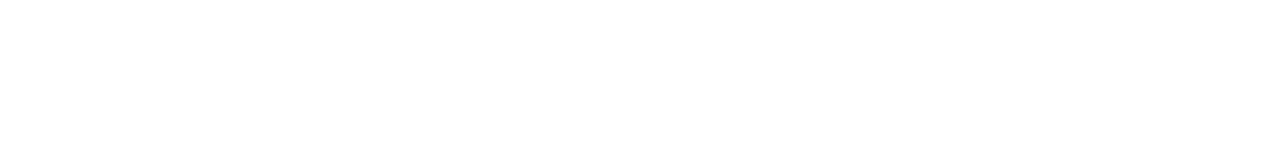
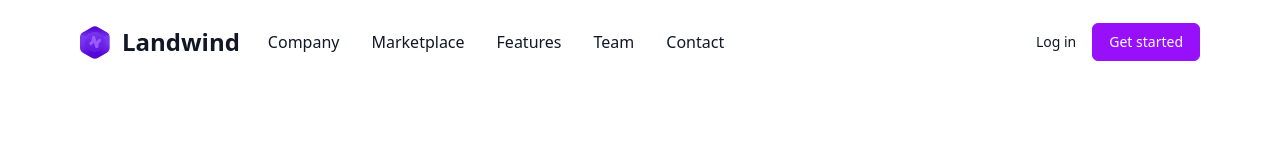
Before and after one commit to bcesarr/first-landingpage-tailwind, a plain HTML site: page index.html in a window 1280 px wide. Drawn offline with nearby package versions, Linux system fonts and the light colour scheme.

Commit message:
Header adicionado ao Projeto

```diff
--- a/index.html
+++ b/index.html
@@ -8,8 +8,28 @@
 </head>
 <body>
     <!-- Header -->
-    <header>
+    <header class="flex justify-between items-center w-full h-21 px-20">
+        <div class="flex justify-center items-center gap-7">
+            <div class="flex justify-center items-center">
+                <a href="#" class="flex justify-center items-center gap-3">
+                    <img src="src/assets/icons/logo.svg" alt="Logo da Landwind">
+                    <h1 class="text-2xl font-semibold text-gray-900">Landwind</h1>
+                </a>
+            </div>
 
+            <nav class="flex justify-center items-center gap-8 ">
+                <a href="#company" class="text-base font-medium text-gray-900">Company</a>
+                <a href="#marketplace" class="text-base font-medium text-gray-900">Marketplace</a>
+                <a href="#features" class="text-base font-medium text-gray-900">Features</a>
+                <a href="#team" class="text-base font-medium text-gray-900">Team</a>
+                <a href="#contact" class="text-base font-medium text-gray-900">Contact</a>
+            </nav>
+        </div>
+
+        <div class="flex justify-center items-center gap-4">
+            <button class="text-sm font-medium text-gray-900 cursor-pointer">Log in</button>
+            <button class="border rounded-md border-purple-600 bg-purple-600 px-4 py-2 text-sm font-medium text-white cursor-pointer">Get started</button>
+        </div>
     </header>
 
     <!-- Hero -->
```
Also changed, not shown: src/assets/icons/logo.svg (added), src/assets/images/marketing-strategy1.svg (added).
